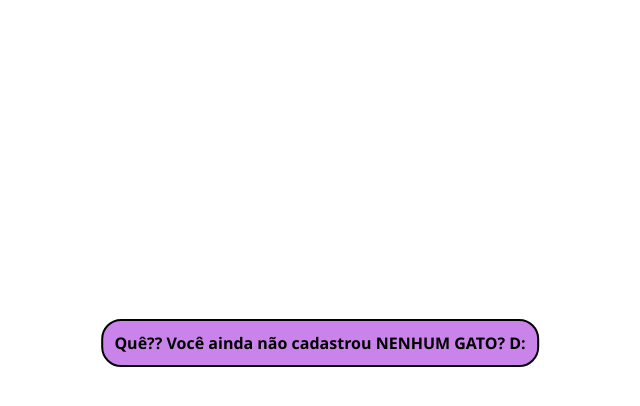
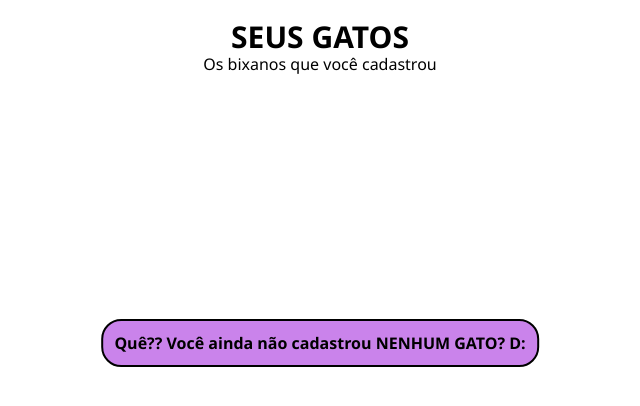
Before and after one commit to ApenasOLinco/Purrsue, a PHP site: page /pages/Home/home.php?codigo=1 in a window 1280 px wide. Shown: the part 81-487 px from the top of the page, without its empty margins (320-960 px from the left). Run offline with PHP 8.4, Linux system fonts and the light colour scheme; the visitor is signed in with stand-in values (Sample User, id 1); data that the repository does not hold is empty.

Commit message:
H2 na pagina home

```diff
--- a/pages/Home/home.php
+++ b/pages/Home/home.php
@@ -19,6 +19,9 @@ require_once "$ROOT/auth/cadeado.php";
     require_once "$ROOT/components/cabecalho.php";
     require_once "$ROOT/components/mensagemDeRedirect.php";
     ?>
+
+    <h2>SEUS GATOS</h2>
+    <p class="subtitulo">Os bixanos que você cadastrou</p>
 
     <?php // Mostrar todos os gatos cadastrados
     require_once "$ROOT/connection/conn.php";
```
